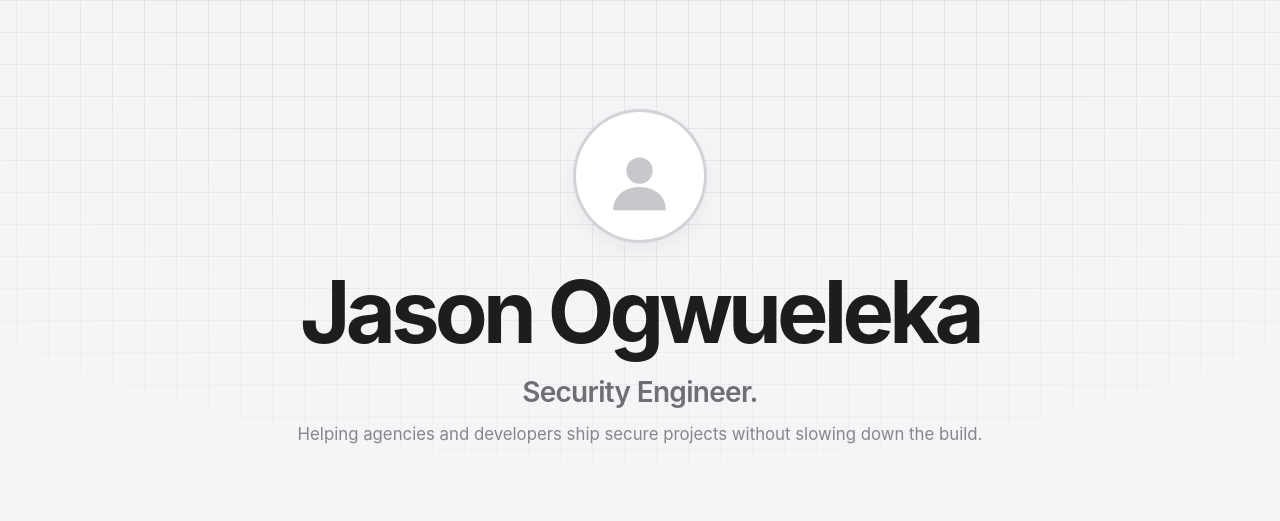
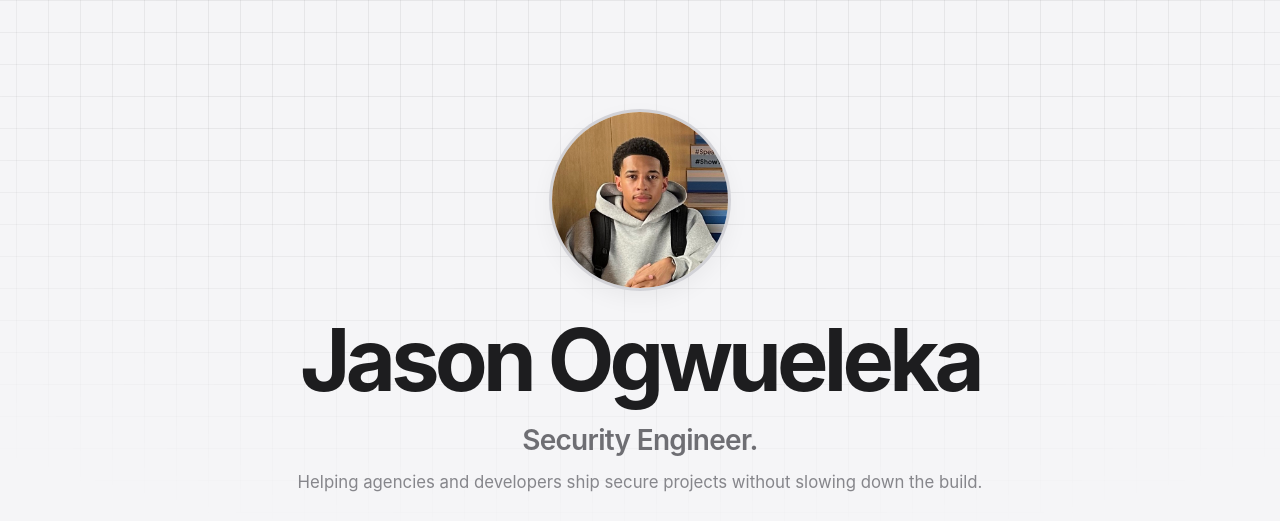
Before and after one commit to JasonOgwueleka/Personal-Landing-Page, a plain HTML site: page index.html in a window 1280 px wide. Shown: the top 521 px of the page. Drawn offline with Linux system fonts and the light colour scheme.

Commit message:
Add profile photo and enlarge the header avatar
Co-Authored-By: Claude Opus 5.5 <noreply@anthropic.com>

```diff
--- a/index.html
+++ b/index.html
@@ -22,7 +22,7 @@
     <header class="brand">
       <!-- Profile photo: drop your picture in as images/profile.jpg. Until then the circle shows a placeholder. -->
       <div class="avatar">
-        <img src="images/profile.jpg" alt="Jason Ogwueleka" width="128" height="128" onerror="this.remove()" />
+        <img src="images/profile.jpg" alt="Jason Ogwueleka" width="176" height="176" onerror="this.remove()" />
       </div>
       <h1 class="wordmark">Jason Ogwueleka</h1>
       <p class="standfirst">Security Engineer.</p>
--- a/style.css
+++ b/style.css
@@ -82,8 +82,8 @@ img { max-width: 100%; }
 /* photo slot — the silhouette is the background, so it shows until a real
    image loads over it (a missing file removes its own <img>) */
 .avatar {
-  width: clamp(96px, calc(72px + 5vw), 128px);
-  height: clamp(96px, calc(72px + 5vw), 128px);
+  width: clamp(132px, calc(100px + 8vw), 176px);
+  height: clamp(132px, calc(100px + 8vw), 176px);
   margin: 0 auto clamp(22px, 3vw, 30px);
   border-radius: 50%;
   overflow: hidden;
```
Also changed, not shown: images/profile.jpg (added).
